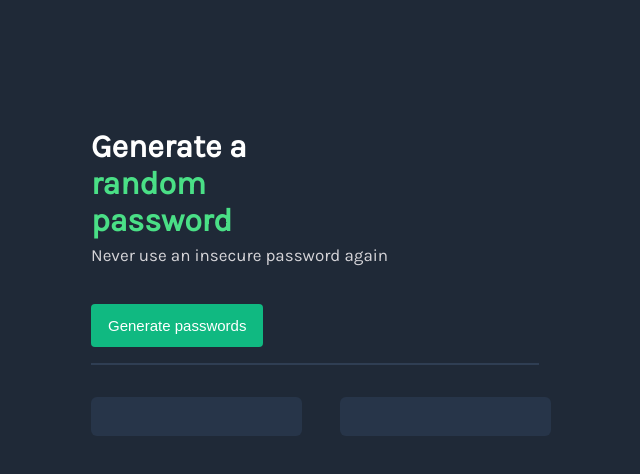
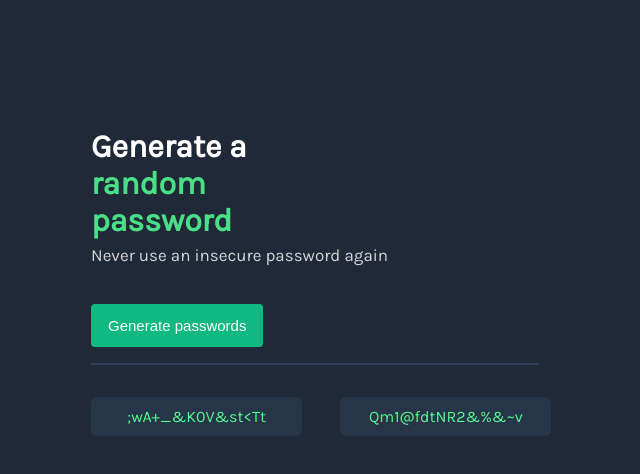
Before and after one commit to marto639/random-password-generator, a plain HTML site: page index.html in a window 1280 px wide. Both pictures are taken after a click on the button "Generate passwords". Shown: the whole page, without its empty margins (37-677 px from the left). Drawn offline with Linux system fonts and the light colour scheme; a web font is replaced by a local one.

Commit message:
adding the password generator logic

```diff
--- a/index.js
+++ b/index.js
@@ -5,3 +5,25 @@ const characters = ["A", "B", "C", "D", "E", "F", "G", "H", "I", "J",
     "0", "1", "2", "3", "4", "5", "6", "7", "8", "9", "~", "`", "!", "@",
     "#", "$", "%", "^", "&", "*", "(", ")", "_", "-", "+", "=", "{", "[",
     "}", "]", ",", "|", ":", ";", "<", ">", ".", "?", "/"];
+
+let count = 0;
+
+document.getElementById('generate-passwords')
+    .addEventListener('click', (e) => {
+        let randomCharacters = 0;
+        count++;
+
+        if (count > 1) {
+            document.querySelector('.first-password').textContent = '';
+            document.querySelector('.second-password').textContent = '';
+        }
+        for (let i = 0; i < 15; i++) {
+            randomCharacters = (Math.floor(Math.random() * characters.length));
+            document.querySelector('.first-password').textContent += characters[randomCharacters];
+        }
+
+        for (let i = 0; i < 15; i++) {
+            randomCharacters = (Math.floor(Math.random() * characters.length));
+            document.querySelector('.second-password').textContent += characters[randomCharacters];
+        }
+    });
--- a/style.css
+++ b/style.css
@@ -47,6 +47,9 @@ body {
     height: 39px;
     border-radius: 6px;
     float: left;
+    color: #55F991;
+    text-align: center;
+    line-height: 40px;
 }
 
 .second-password {
```
